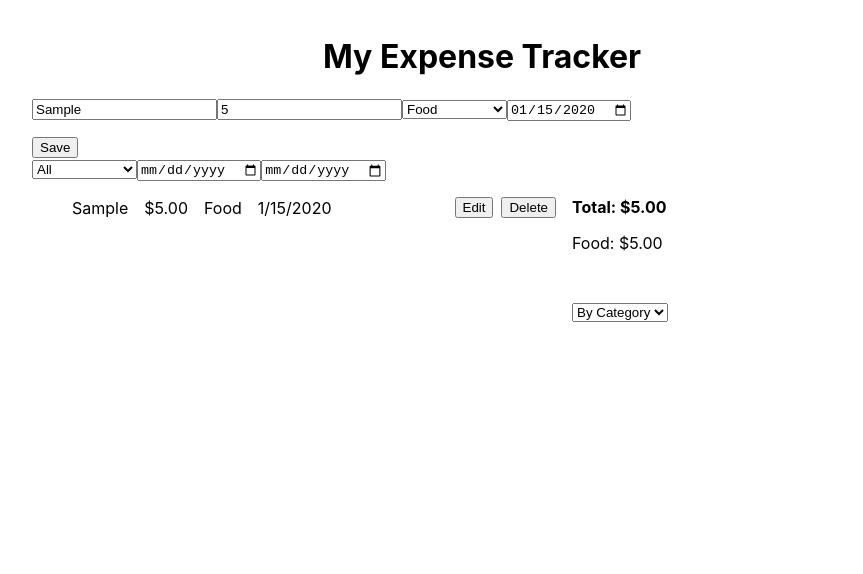
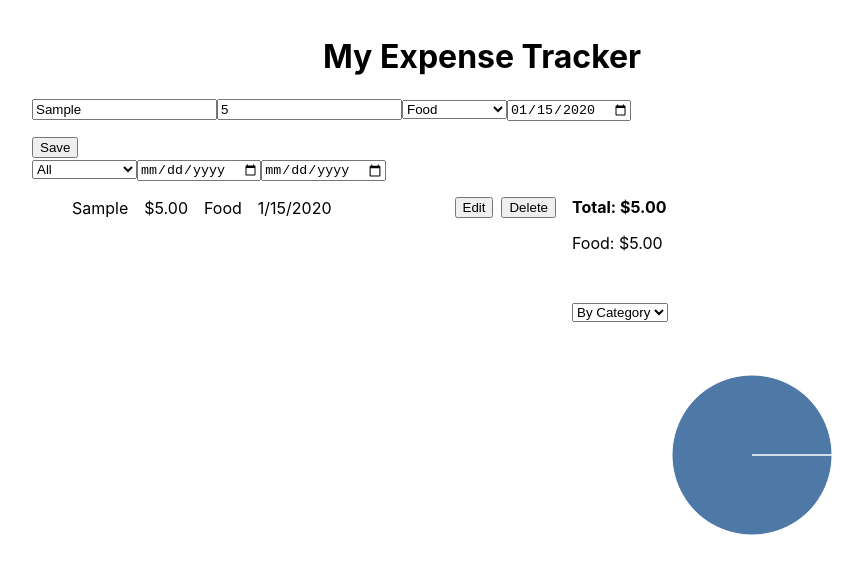
Before and after one commit to CesarAugustusGroB/codex-react-learning, a React (Create React App) app: page / in a window 1280 px wide. Both pictures are taken after typing "Sample", "5", "2020-01-15" into the empty fields and a click on the button "Save". Shown: the top 574 px of the page, without its empty margins (158-1021 px from the left). Built offline with nearby package versions, Linux system fonts and the light colour scheme.

Commit message:
Add Recharts visualization for expense charts

```diff
--- a/package.json
+++ b/package.json
@@ -14,6 +14,7 @@
     "react": "^19.1.0",
     "react-dom": "^19.1.0",
     "react-scripts": "5.0.1",
+    "recharts": "^2.8.0",
     "typescript": "^5.8.3",
     "web-vitals": "^2.1.4"
   },
--- a/src/components/ExpenseChart/ExpenseChart.tsx
+++ b/src/components/ExpenseChart/ExpenseChart.tsx
@@ -1,4 +1,5 @@
 import React from 'react';
+import { PieChart, Pie, Cell, Tooltip, BarChart, Bar, XAxis, YAxis, CartesianGrid, ResponsiveContainer } from 'recharts';
 import { useExpenses } from '../../hooks';
 import styles from './ExpenseChart.module.css';
 import { filterExpenses } from '../../utils/filterExpenses';
@@ -32,13 +33,13 @@ const ExpenseChart: React.FC = () => {
   );
 
   const categoryTotals = React.useMemo(() => {
-    const map = new Map<number, { name: string; total: number }>();
+    const map = new Map<number, { name: string; value: number }>();
     filteredExpenses.forEach((exp) => {
       const entry = map.get(exp.category.id);
       if (entry) {
-        entry.total += exp.amount;
+        entry.value += exp.amount;
       } else {
-        map.set(exp.category.id, { name: exp.category.name, total: exp.amount });
+        map.set(exp.category.id, { name: exp.category.name, value: exp.amount });
       }
     });
     return Array.from(map.values());
@@ -55,25 +56,6 @@ const ExpenseChart: React.FC = () => {
       .sort((a, b) => a.period.localeCompare(b.period));
   }, [filteredExpenses]);
 
-  // Prepare pie slices
-  const pieSlices = React.useMemo(() => {
-    const total = categoryTotals.reduce((sum, c) => sum + c.total, 0) || 1;
-    let cumulative = 0;
-    const radius = 75;
-    return categoryTotals.map((cat, index) => {
-      const startAngle = (cumulative / total) * 2 * Math.PI;
-      cumulative += cat.total;
-      const endAngle = (cumulative / total) * 2 * Math.PI;
-      const largeArc = endAngle - startAngle > Math.PI ? 1 : 0;
-      const x1 = radius + radius * Math.sin(startAngle);
-      const y1 = radius - radius * Math.cos(startAngle);
-      const x2 = radius + radius * Math.sin(endAngle);
-      const y2 = radius - radius * Math.cos(endAngle);
-      const d = `M${radius},${radius} L${x1},${y1} A${radius},${radius} 0 ${largeArc} 1 ${x2},${y2} Z`;
-      return { d, color: COLORS[index % COLORS.length] };
-    });
-  }, [categoryTotals]);
-
   return (
     <div className={styles.chart}>
       <div className={styles.controls}>
@@ -83,29 +65,26 @@ const ExpenseChart: React.FC = () => {
         </select>
       </div>
       {chartType === 'category' ? (
-        <svg width={150} height={150} viewBox="0 0 150 150">
-          {pieSlices.map((slice, i) => (
-            <path key={i} d={slice.d} fill={slice.color} />
-          ))}
-        </svg>
+        <ResponsiveContainer width="100%" height={250}>
+          <PieChart>
+            <Pie data={categoryTotals} dataKey="value" nameKey="name" cx="50%" cy="50%" outerRadius={80}>
+              {categoryTotals.map((entry, index) => (
+                <Cell key={`cell-${index}`} fill={COLORS[index % COLORS.length]} />
+              ))}
+            </Pie>
+            <Tooltip />
+          </PieChart>
+        </ResponsiveContainer>
       ) : (
-        <svg width={200} height={150} viewBox="0 0 200 150">
-          {timeTotals.map((t, i) => {
-            const max = Math.max(...timeTotals.map((tt) => tt.total), 1);
-            const barWidth = 180 / timeTotals.length;
-            const barHeight = (t.total / max) * 100;
-            return (
-              <rect
-                key={t.period}
-                x={10 + i * barWidth}
-                y={130 - barHeight}
-                width={barWidth - 4}
-                height={barHeight}
-                fill="#4e79a7"
-              />
-            );
-          })}
-        </svg>
+        <ResponsiveContainer width="100%" height={250}>
+          <BarChart data={timeTotals} margin={{ top: 5, right: 5, left: 0, bottom: 5 }}>
+            <CartesianGrid strokeDasharray="3 3" />
+            <XAxis dataKey="period" />
+            <YAxis />
+            <Tooltip />
+            <Bar dataKey="total" fill="#4e79a7" />
+          </BarChart>
+        </ResponsiveContainer>
       )}
     </div>
   );
```
